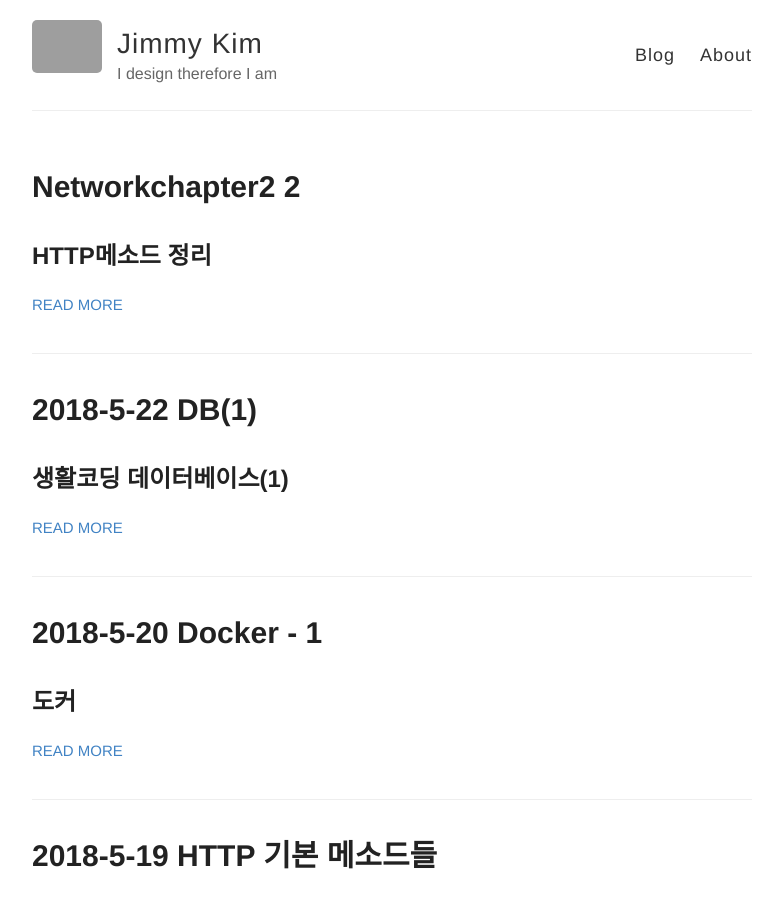
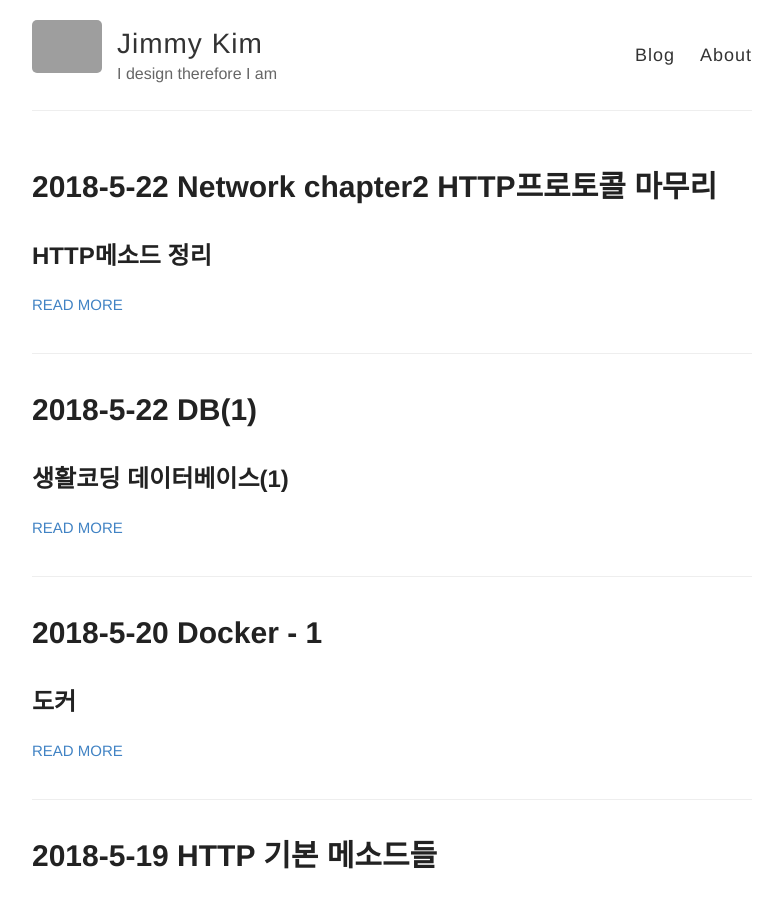
Before and after one commit to jaeyeon93/jaeyeon93.github.io, a Jekyll site: the page built from index.html, in a window 1280 px wide and 900 px high. Shown: the whole window, without its empty margins (248-1031 px from the left). Built offline with Jekyll 4.4.1, drawn with Linux system fonts in a browser that asks for light colours; grey boxes are pictures that could not be loaded.

Commit message:
TIL image upload

```diff
--- a/_posts/2018-5-22-networkChapter2-2.md
+++ b/_posts/2018-5-22-networkChapter2-2.md
@@ -1,27 +1,32 @@
+---
+layout: post
+title: 2018-5-22 Network chapter2 HTTP프로토콜 마무리
+---
+
 ## HTTP메소드 정리
 
 ### 메소드를 사용해서 지시를 내리다
-![](/Users/jaeyeonkim/Desktop/blog/images/network/chapter2/chapter2_5.jpeg)
+![](https://github.com/jaeyeon93/jaeyeon93.github.io/blob/master/images/network/chapter2/chapter2_5.jpeg?raw=true)
 - 메소드는 리소스에 어떠한 행동을 하기 원하는지를 지시하기 위해 존재한다.
 - 리퀘스트 URI로 지정한 리소스에 리퀘스트를 보내는 경우 메소드를 통해서 명령을 매린다.
 
 #### HTTP/1.0과 HTTP/1.1에서 지원하고 있는 메소드들
-![](/Users/jaeyeonkim/Desktop/blog/images/network/chapter2/chapter2_6.jpeg)
+![](https://github.com/jaeyeon93/jaeyeon93.github.io/blob/master/images/network/chapter2/chapter2_6.jpeg?raw=true)
 
 #### 지속연결
-![](/Users/jaeyeonkim/Desktop/blog/images/network/chapter2/chapter2_7.jpeg)
+![](https://github.com/jaeyeon93/jaeyeon93.github.io/blob/master/images/network/chapter2/chapter2_7.jpeg?raw=true)
 #### HTTP초기버전에서는 통신을 한번 할 때마다 TCP에 의해 연결을 종료했었다. HTML파일에 점점 많은 리소스들이 들어가자 여러번 연결을 통해서 통신량을 늘어나게 되는 경우가 발생을 했다. 그래서 지속연결을 수행한다.
 - 지속연결은 어느 한 쪽이 명시적으로 연결을 종료하지 않는 이상 TCP연결을 계속 유지한다.
 - 지속연결을 하면 TCP커넥션의 연결과 종료가 반복되는 오버헤드를 줄여주기 때문에 서버에 대한 부하가 줄어든다. 또 오버헤드를 줄인 만큼 HTTP리퀘스트와 리스폰스가 빠르게 완료가되서 페이지가 빨리 표시된다.
 
 #### 파이프라인화
-![](/Users/jaeyeonkim/Desktop/blog/images/network/chapter2/chapter2_8.jpeg)
+![](https://github.com/jaeyeon93/jaeyeon93.github.io/blob/master/images/network/chapter2/chapter2_8.jpeg?raw=true)
 - 지속연결은 여러 리퀘스트를 보낼 수 있도록 파이프라인(HTTP pipelining)화를 가능하게 한다.
 - 이전에는 리퀘스트 송신 후에 리스폰스를 수신할 때까지 대기를 했다.
 - 파이프라인화를 통해서 리스폰스를 기다리지 않고 바로 다음 리퀘스트를 보낼 수 있게 되었다.
 
 #### 쿠키를 통한 상태관리
-![](/Users/jaeyeonkim/Desktop/blog/images/network/chapter2/chapter2_9.jpeg)
+![](https://github.com/jaeyeon93/jaeyeon93.github.io/blob/master/images/network/chapter2/chapter2_9.jpeg?raw=true)
 - 리스폰스와 리퀘스트는 이전의 상태를 관리하지 않는다.
 - 쿠키는 리퀘스트와 리스폰스에 쿠키 정보를 추가해서 클라이언트 상태를 파악하기 위한 시스템이다.
 - 쿠키는 서버에서 리스폰스로 보내진 Set-Cookie라는 헤더 필더에 의해 쿠키를 클라이언트에 보존하게 된다. 다음 번에 클라리언트가 같은 서버로 리퀘스트를 보낼 때, 자동으로 쿠키값을 넣어서 송신을 한다. 서버는 쿠키의 상태를 통해서 이전 상태를 알 수 있다.
```
